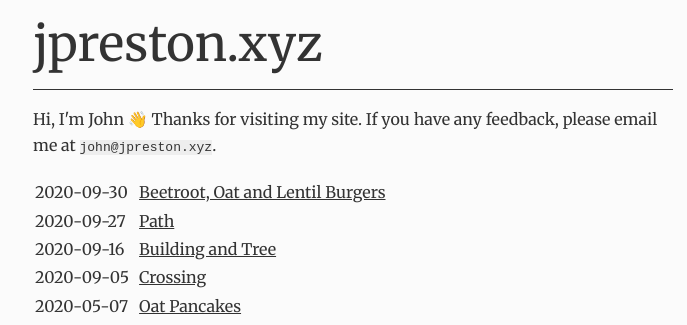
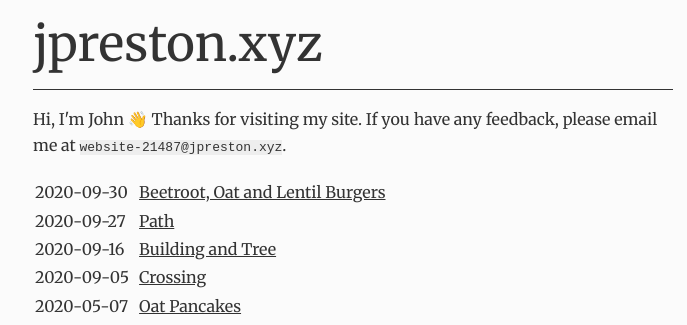
Before and after one commit to wcerfgba/jpreston.xyz, a Jekyll site: the page built from index.markdown, in a window 1280 px wide. Shown: the top 325 px of the page, without its empty margins (287-974 px from the left). Built offline with Jekyll 4.4.1, drawn with Linux system fonts in a browser that asks for light colours.

Commit message:
Change footer email in case spam

```diff
--- a/_includes/footer.html
+++ b/_includes/footer.html
@@ -1,4 +1,4 @@
 <footer class="site-footer">
-  <p>Hi, I'm John 👋 Thanks for visiting my site. If you have any feedback, please email me at <code>john@jpreston.xyz</code>.</p>
+  <p>Hi, I'm John 👋 Thanks for visiting my site. If you have any feedback, please email me at <code>website-21487@jpreston.xyz</code>.</p>
   {%- include toc.html %}
 </footer>
```
